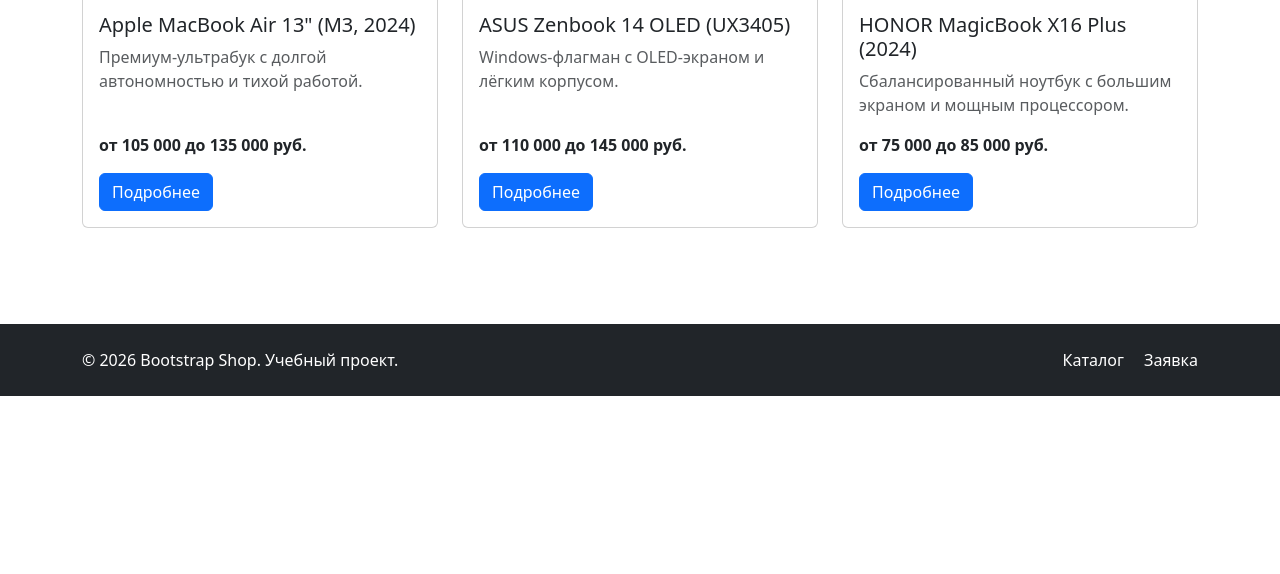
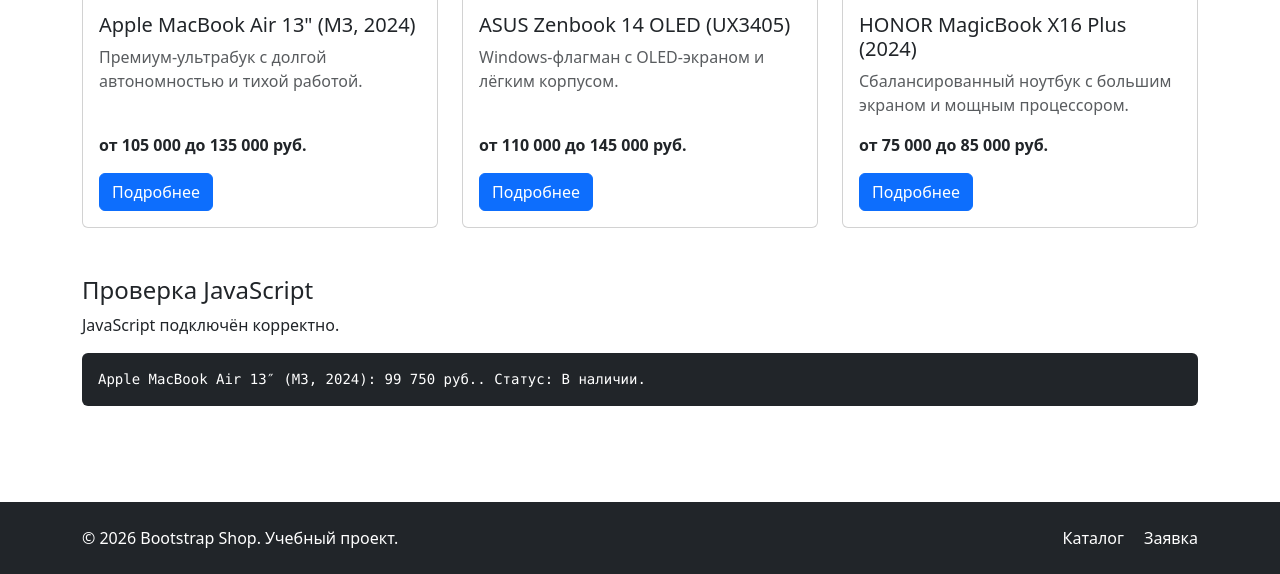
Before and after one commit to korism1/kr4-js-shop, a plain HTML site: page index.html in a window 1280 px wide. Shown: the part 1032-1606 px from the top of the page. Before the commit the page ends 1428 px from the top, so only its background shows below. Drawn offline with nearby package versions, Linux system fonts and the light colour scheme.

Commit message:
feat: add JavaScript basics to shop project

```diff
--- a/index.html
+++ b/index.html
@@ -6,6 +6,8 @@
   <title>Главная — Bootstrap Shop</title>
   <link href="https://cdn.jsdelivr.net/npm/bootstrap@5.3.8/dist/css/bootstrap.min.css" rel="stylesheet">
   <link rel="stylesheet" href="css/custom.css">
+  <script src="js/data.js" defer></script>
+  <script src="js/main.js" defer></script>
 </head>
 <body>
   <header class="bg-primary text-white py-4">
@@ -144,6 +146,11 @@
         </div>
       </div>
     </section>
+    <section class="container my-5 js-check" aria-labelledby="js-check-title">
+      <h2 class="h4" id="js-check-title">Проверка JavaScript</h2>
+      <p class="js-message">JavaScript пока не выполнился.</p>
+      <pre class="product-output bg-dark text-white rounded p-3 mb-0"></pre>
+    </section>
   </main>
 
   <footer class="bg-dark text-white py-4 mt-5">
--- /dev/null
+++ b/js/data.js
@@ -0,0 +1,9 @@
+const product = {
+  id: 1,
+  title: 'Apple MacBook Air 13″ (M3, 2024)',
+  category: 'macos',
+  price: 105000,
+  discountPercent: 5,
+  rating: 4.8,
+  isAvailable: true
+};
--- /dev/null
+++ b/js/main.js
@@ -0,0 +1,36 @@
+function formatPrice(price) {
+  return `${price.toLocaleString('ru-RU')} руб.`;
+}
+
+function calculateDiscount(price, discountPercent) {
+  return price * discountPercent / 100;
+}
+
+function calculateFinalPrice(price, discountPercent) {
+  return price - calculateDiscount(price, discountPercent);
+}
+
+function getProductStatus(product) {
+  return product.isAvailable ? 'В наличии' : 'Нет в наличии';
+}
+
+function createProductSummary(product) {
+  const finalPrice = calculateFinalPrice(product.price, product.discountPercent);
+  return `${product.title}: ${formatPrice(finalPrice)}. Статус: ${getProductStatus(product)}.`;
+}
+
+const productSummary = createProductSummary(product);
+console.log('Файл main.js подключён');
+console.table(product);
+console.log(productSummary);
+
+const messageElement = document.querySelector('.js-message');
+const productOutputElement = document.querySelector('.product-output');
+
+if (messageElement) {
+  messageElement.textContent = 'JavaScript подключён корректно.';
+}
+
+if (productOutputElement) {
+  productOutputElement.textContent = productSummary;
+}
```
Also changed, not shown: catalog.html (+2 -0 lines), 1 other file.
